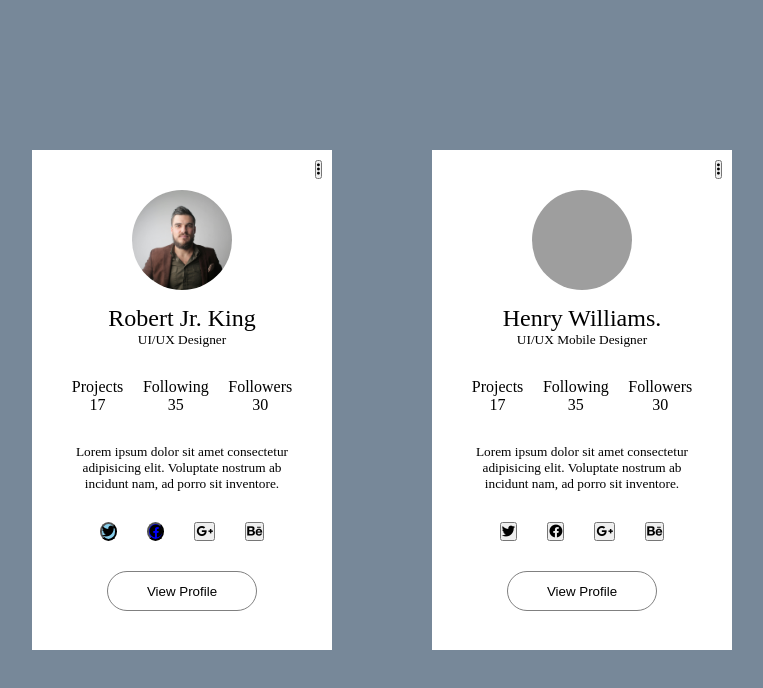
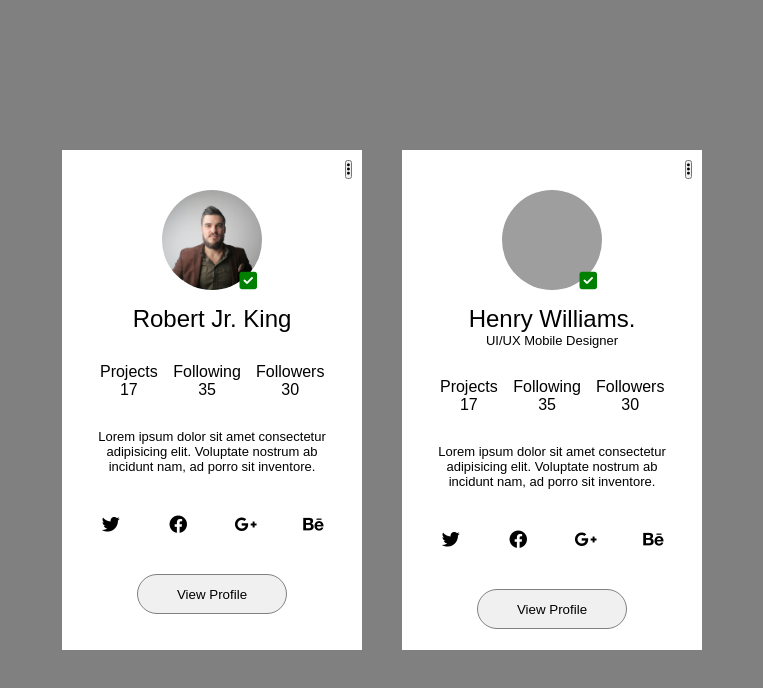
Before and after one commit to KayaScript07/Task-1-05.-CSS.-Flex-User-Card, a plain HTML site: page index.html in a window 1280 px wide. Shown: the whole page, without its empty margins (258-1021 px from the left). Drawn offline with Linux system fonts and the light colour scheme; grey boxes are pictures that could not be loaded.

Commit message:
Update html and css styles

```diff
--- a/assets/CSS/style.css
+++ b/assets/CSS/style.css
@@ -5,33 +5,49 @@
 
 }
 
+:root {
+    --bg-color: grey;
+    --card-bg: white;
+    --check-color: green;
+    --border-color: lightgra;
+    --hover-color: #f0f0f0;
+}
+
 body {
-    background-color: rgb(119,136,153);
-    font-weight:150;
+    background-color: var(--bg-color);
+    font-weight: 150;
+    min-height: 100vh;
+    display: flex;
+    justify-content: center;
+    align-items: center;
+    padding: 20px;
+    font-family: Arial, sans-serif;
 
 
 }
 
 .cardContainer {
     display: flex;
-    justify-content:center;
-    align-items: center;
-    gap: 100px;
+    justify-content: center;
+    align-items: flex-start;
+    gap: 40px;
     max-width: 1200px;
     flex-wrap: wrap;
-    margin:150px 100px;
-
 
 }
 
 .card1 , .card2 {
     height: 500px;
     width: 300px;
-    background-color: white;
+    background-color: var(--card-bg);
     padding:20px 30px;
+
+
   }
 
-  .profileData1, .profileData2 {
+
+
+  .profileData {
     position: relative;
     display: flex;
     flex-direction: column;
@@ -48,21 +64,33 @@ right:-20px;
 
 }
 
-.user-Img1 , .user-Img2 {
+.user-Img1, .user-Img2 {
     height:100px;
     width: 100px;
     object-fit:cover;
-   border-radius: 50%;
-     margin-top: 20px; /*image перемістила нижче за допоомгою margin. Це ок чи потрібно було іншими способами?*/
-  }
+    border-radius: 50%;
+    margin-top: 20px;
+}
 
-  .user-Img1 {
-    object-position: 35% 50%; /*Чи це ок, таким чином до деталей позиціонувати image?*/
-  }
+/* Залишаємо окремо тільки унікальні властивості */
+.user-Img1 { object-position: 35% 50%; }
+.user-Img2 { object-position: 35% 0; }
 
-  .user-Img2 {
-    object-position: 35% 0; /*Чи це ок, таким чином до деталей позиціонувати image?*/
-  }
+
+  .checkMark {
+    color: var(--check-color);
+    font-size: 20px; /* розмір галочки */
+    position: absolute;
+  top:100px;
+  right:75px;
+
+
+}
+
+.checkMark i {
+    border-radius: 50%; /* робить фон круглим */
+    background-color: transparent; /* прозорий фон */
+}
 
 .userName {
 margin-top: 15px;
@@ -71,17 +99,18 @@ font-weight: lighter;
 }
 .activityList {
     display: flex;
-    margin-top: 30px;
+    margin: 30px 0;
     list-style: none;
     text-align: center;
-    margin-bottom: 30px;
+
+
 
 
 }
 p {
 
     text-align:center;
-    font-size:smaller;
+    font-size:13px;
 
 }
 .socialNetworksInfo {
@@ -94,15 +123,24 @@ p {
 
 }
 
-.socialLinkItemTwitter {
-border-radius: 60%;
-background-color: skyblue;
+.socialLinkItem {
+   font-size: 18px;
+    width: 40px;
+    height: 40px;
+    border-radius: 50%;
+    border: 1px solid var(--border-color);
+    background-color: transparent;
+    display: flex;
+    justify-content: center;
+    align-items: center;
+    cursor: pointer;
+    text-decoration: none; /* прибирає підкреслення посилання */
+    color: inherit; /* успадковує колір тексту */
+    transition: background-color 0.3s ease;
+}
 
-}
-.socialLinkItemFacebook {
-  background-color: blue;
-  border-radius: 60%;
-}
+.socialLinkItem:hover {
+    background-color: skyblue;}
 
 .cardFooter {
 
@@ -116,6 +154,11 @@ background-color: skyblue;
     width: 150px;
     border-radius: 20px;
     border: 1px solid grey;
-    background-color: white;
+     background-color: var(--hover-color);
 
 }
+.profileBtn:hover {
+    background-color: #f0f0f0;
+    box-shadow: 0 4px 8px rgba(0,0,0,0.1);
+    border-color: #999;
+}
--- a/index.html
+++ b/index.html
@@ -12,20 +12,16 @@
   </head>
   <body>
     <div class="cardContainer">
+
       <div class="card1">
-      <div class="profileData1">
-        <button class="actionMenu1">
-          <i class="fa-solid fa-ellipsis-vertical"></i>
+        <div class="profileData">
+          <button class="actionMenu1"><i class="fa-solid fa-ellipsis-vertical"></i>
           </button>
-        <img
-          class="user-Img1"
-          src="./images/Profile-img1.jpeg"
-          alt="Profile-photo"
-        />
-        <h2 class="userName">Robert Jr. King</h2> <!--У мепне в розмітці немає h1, одразу йде h2. Так можна?-->
-        <p>UI/UX Designer</p>
+          <img class="user-Img1" src="./images/Profile-img1.jpeg" alt="Profile-photo"/>
+          <div class="checkMark"><i class="fa-solid fa-square-check"></i></div>
+          <h2 class="userName">Robert Jr. King</h2>
         </div>
-      <div class="1">
+        <div class="activityContainer">
           <ul class="activityList">
             <li>Projects 17</li>
             <li>Following 35</li>
@@ -36,40 +32,26 @@
           Lorem ipsum dolor sit amet consectetur adipisicing elit. Voluptate
           nostrum ab incidunt nam, ad porro sit inventore.
         </p>
-
         <div class="socialNetworksInfo">
-        <button class="socialLinkItemTwitter">
-          <i class="fa-brands fa-twitter"></i>
-        </button>
-        <button class="socialLinkItemFacebook">
-          <i class="fa-brands fa-facebook"></i>
-        </button>
-        <button class="socialLinkItemGoogle+">
-          <i class="fa-brands fa-google-plus-g"></i>
-        </button>
-        <button class="socialLinkItemBehance">
-          <i class="fa-brands fa-behance"></i>
-        </button>
+          <a class="socialLinkItem" href="https://twitter.com" target="_blank" rel="noopener noreferrer"><i class="fa-brands fa-twitter"></i></a>
+          <a class="socialLinkItem" href="https://facebook.com" target="_blank" rel="noopener noreferrer"><i class="fa-brands fa-facebook"></i></a>
+          <a class="socialLinkItem" href="https://google.com" target="_blank" rel="noopener noreferrer"><i class="fa-brands fa-google-plus-g"></i></a>
+          <a class="socialLinkItem" href="https://behance.net" target="_blank" rel="noopener noreferrer"><i class="fa-brands fa-behance"></i></a>
         </div>
         <footer class="cardFooter">
-        <button class="profileBtn">View Profile</button>
+          <button class="profileBtn" onclick="window.open('', '_blank')">View Profile</button>
         </footer>
       </div>
+
       <div class="card2">
-
-      <div class="profileData2">
-        <button class="actionMenu2">
-          <i class="fa-solid fa-ellipsis-vertical"></i>
-        </button>
-        <img
-          class="user-Img2"
-          src="./images/Profile-img2.jpeg"
-          alt="Profile-photo"
-        />
+        <div class="profileData">
+          <button class="actionMenu2"><i class="fa-solid fa-ellipsis-vertical"></i></button>
+          <img class="user-Img2" src="./images/Profile-img2.jpeg" alt="Profile-photo"/>
+          <div class="checkMark"><i class="fa-solid fa-square-check"></i></div>
           <h2 class="userName">Henry Williams.</h2>
           <p>UI/UX Mobile Designer</p>
         </div>
-      <div class="1">
+        <div class="activityContainer">
           <ul class="activityList">
             <li>Projects 17</li>
             <li>Following 35</li>
@@ -80,26 +62,15 @@
           Lorem ipsum dolor sit amet consectetur adipisicing elit. Voluptate
           nostrum ab incidunt nam, ad porro sit inventore.
         </p>
-
         <div class="socialNetworksInfo">
-        <button class="socialLinkItem">
-          <i class="fa-brands fa-twitter"></i>
-        </button>
-        <button class="socialLinkItem">
-          <i class="fa-brands fa-facebook"></i>
-        </button>
-        <button class="socialLinkItem">
-          <i class="fa-brands fa-google-plus-g"></i>
-        </button>
-        <button class="socialLinkItem">
-          <i class="fa-brands fa-behance"></i>
-        </button>
+          <a class="socialLinkItem" href="https://twitter.com" target="_blank" rel="noopener noreferrer"><i class="fa-brands fa-twitter"></i></a>
+          <a class="socialLinkItem" href="https://facebook.com" target="_blank" rel="noopener noreferrer"><i class="fa-brands fa-facebook"></i></a>
+          <a class="socialLinkItem" href="https://google.com" target="_blank" rel="noopener noreferrer"><i class="fa-brands fa-google-plus-g"></i></a>
+          <a class="socialLinkItem" href="https://behance.net" target="_blank" rel="noopener noreferrer"><i class="fa-brands fa-behance"></i></a>
         </div>
        <footer class="cardFooter">
-        <button class="profileBtn">View Profile</button>
+        <button class="profileBtn" onclick="window.open('', '_blank')">View Profile</button>
         </footer>
-
-
       </div>
     </div>
   </body>
```
Lines whose indentation alone changed are shown as unchanged.
